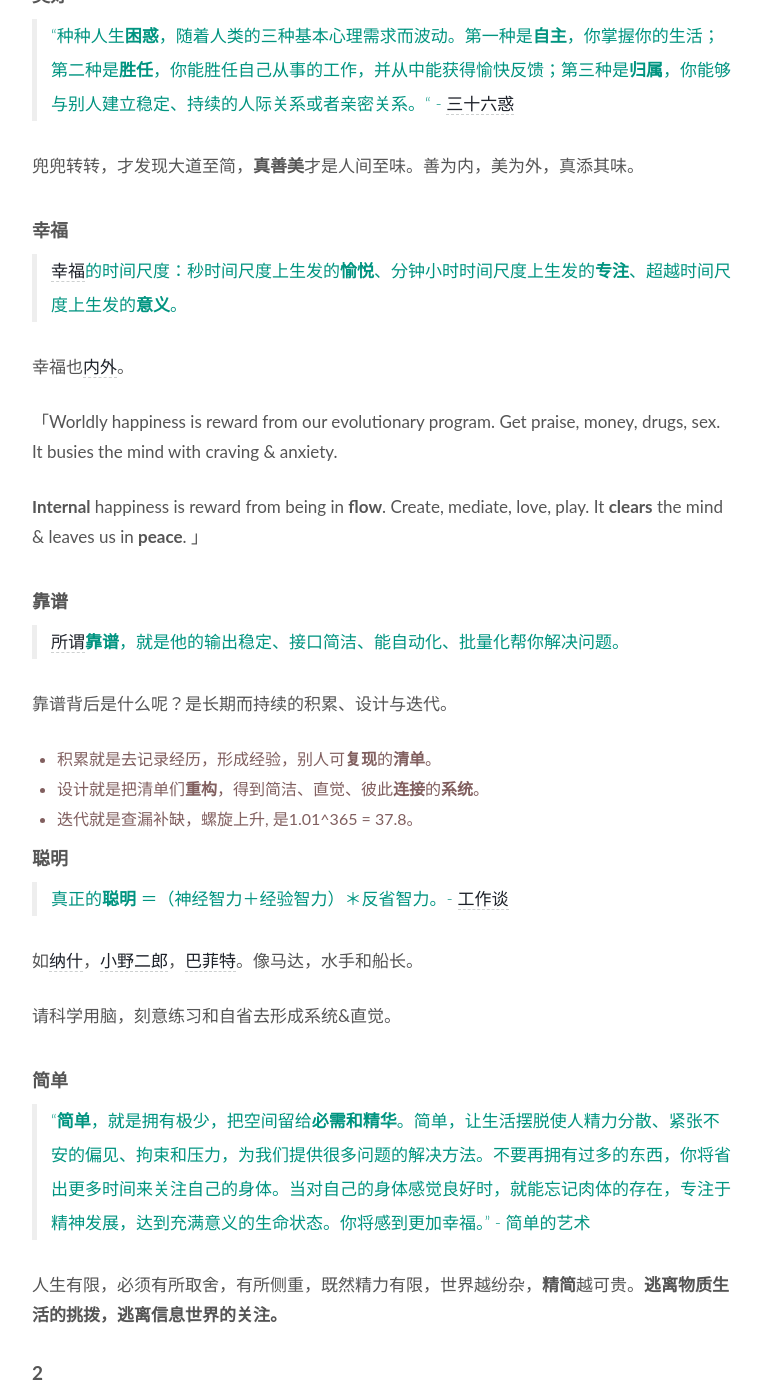
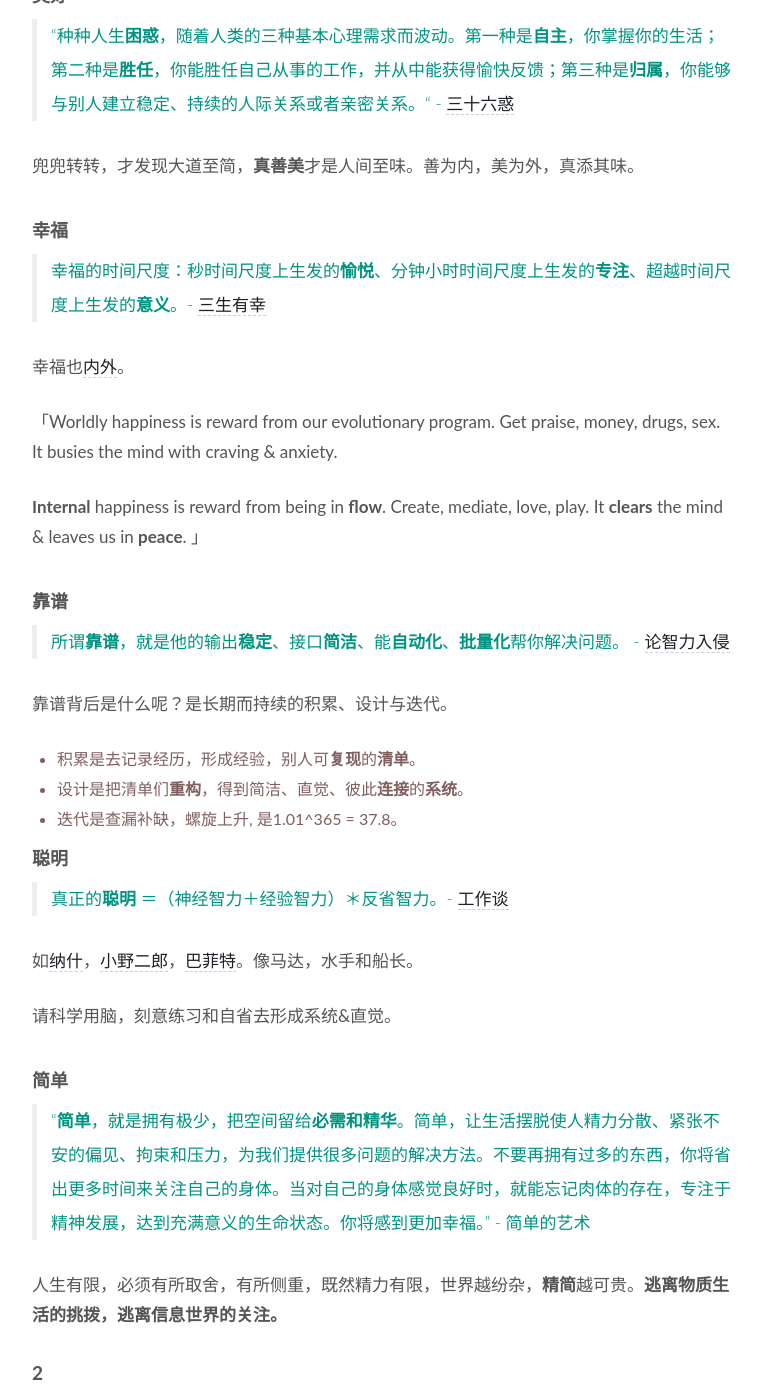
Before and after one commit to WillWang-X/willwang-x.github.io, a Jekyll site: the page built from _posts/2019-01-01-life-README.md, in a window 1280 px wide and 1400 px high, scrolled down 1449 px. Shown: the whole window, without its empty margins (258-1020 px from the left). Built offline with Jekyll 4.4.1, drawn with Linux system fonts in a browser that asks for light colours.

Commit message:
Update life README

```diff
--- a/_posts/2019-01-01-life-README.md
+++ b/_posts/2019-01-01-life-README.md
@@ -48,7 +48,7 @@ published: true
 
 ### 幸福
 
-> [幸福](https://book.douban.com/subject/27663156/)的时间尺度：秒时间尺度上生发的**愉悦**、分钟小时时间尺度上生发的**专注**、超越时间尺度上生发的**意义**。
+> 幸福的时间尺度：秒时间尺度上生发的**愉悦**、分钟小时时间尺度上生发的**专注**、超越时间尺度上生发的**意义**。- [三生有幸]((https://book.douban.com/subject/27663156/))
 
 幸福也[内外](https://twitter.com/naval/status/1053206878157627392?lang=en)。
 
@@ -60,13 +60,13 @@ published: true
 
 ### 靠谱
 
-> [所谓](https://www.yangzhiping.com/psy/HumanityAndViolence.html)**靠谱**，就是他的输出稳定、接口简洁、能自动化、批量化帮你解决问题。
+> 所谓**靠谱**，就是他的输出**稳定**、接口**简洁**、能**自动化**、**批量化**帮你解决问题。 - [论智力入侵]((https://www.yangzhiping.com/psy/HumanityAndViolence.html))
 
 靠谱背后是什么呢？是长期而持续的积累、设计与迭代。
 
-* 积累就是去记录经历，形成经验，别人可**复现**的**清单**。
-* 设计就是把清单们**重构**，得到简洁、直觉、彼此**连接**的**系统**。
-* 迭代就是查漏补缺，螺旋上升, 是1.01^365 = 37.8。
+* 积累是去记录经历，形成经验，别人可**复现**的**清单**。
+* 设计是把清单们**重构**，得到简洁、直觉、彼此**连接**的**系统**。
+* 迭代是查漏补缺，螺旋上升, 是1.01^365 = 37.8。
 
 ### 聪明
 
```
